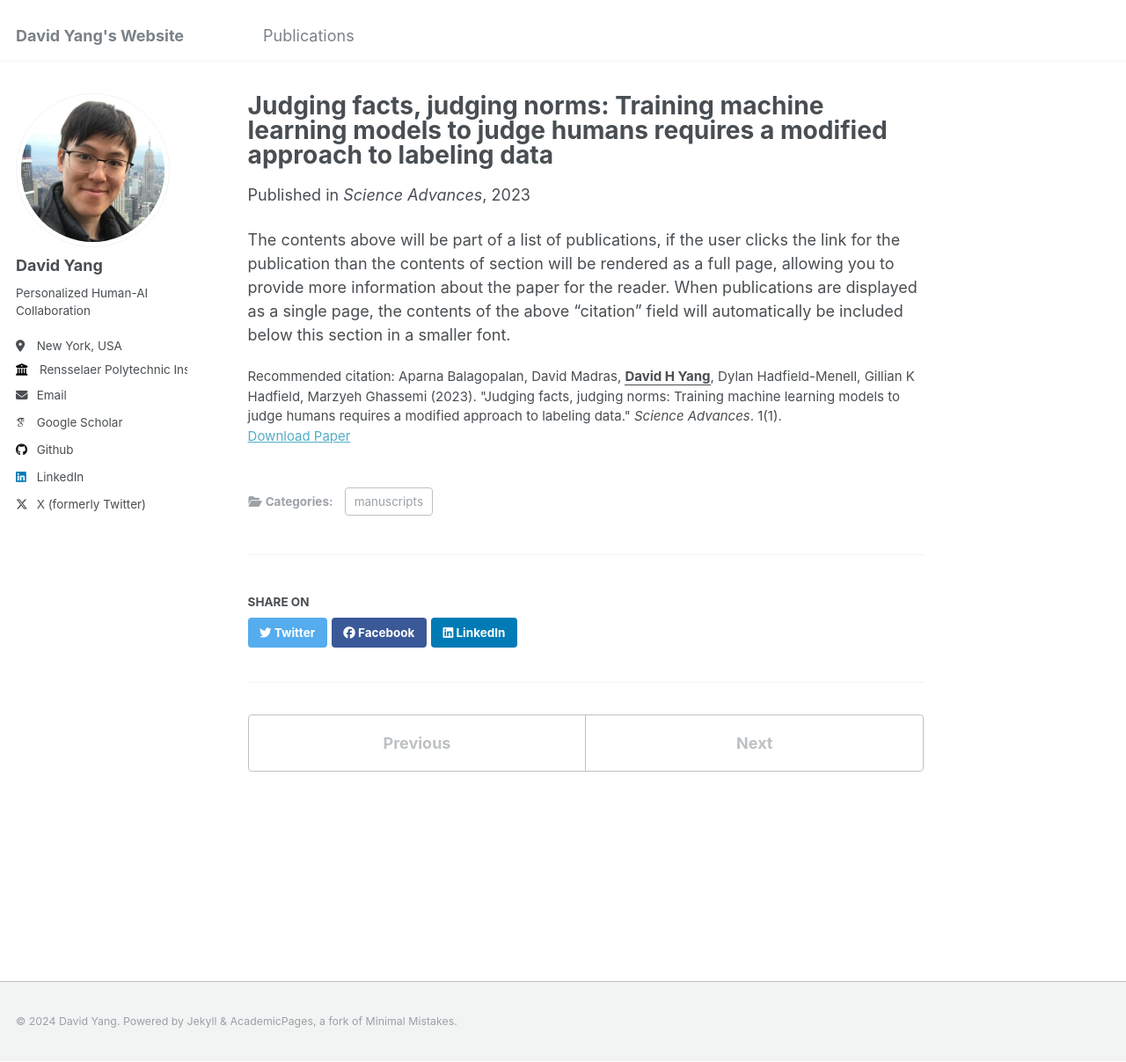
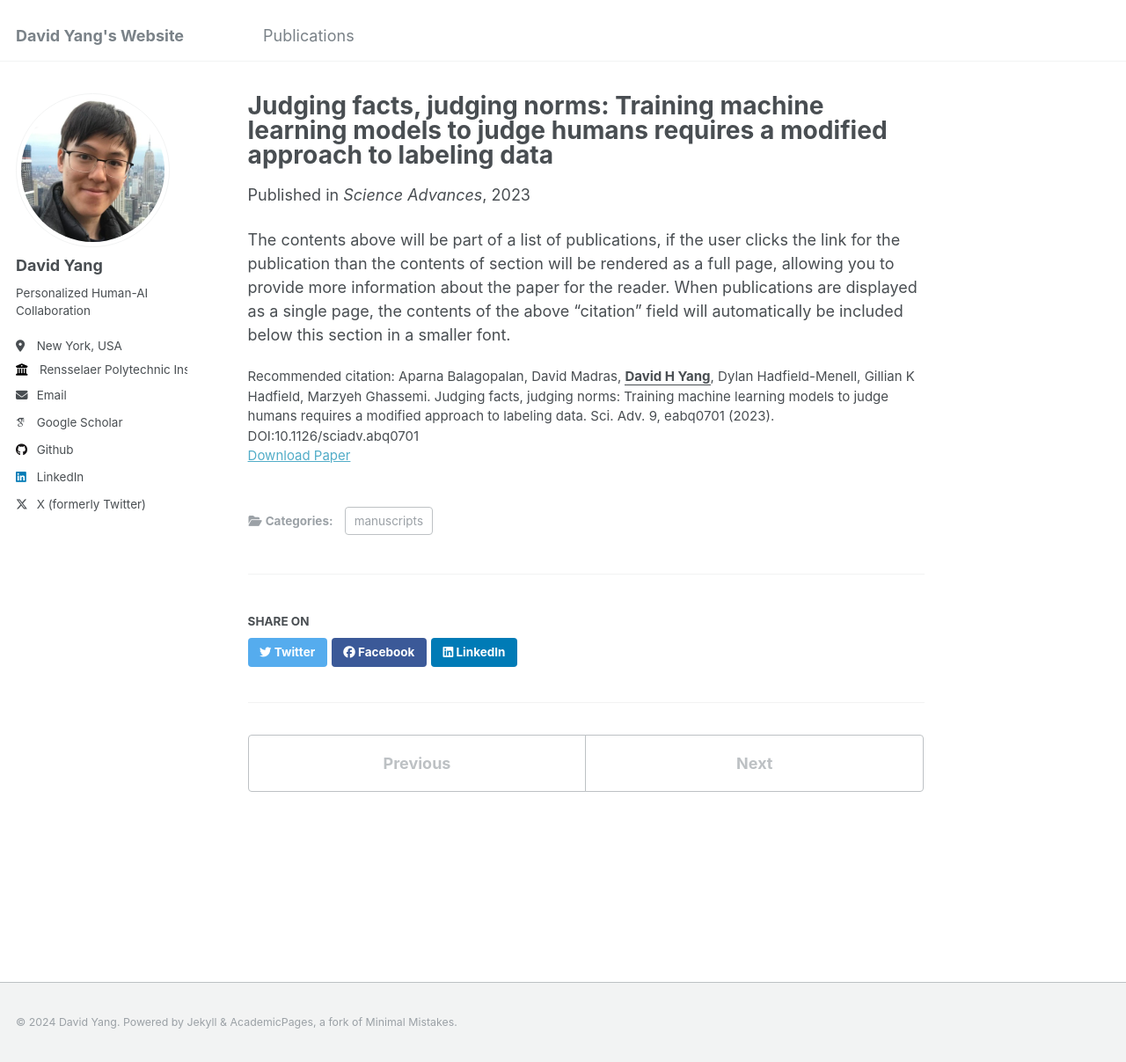
Before and after one commit to Davidhy514/davidhy.github.io, a Jekyll site: the page built from _publications/2023-05-10-judging-facts.md, in a window 1280 px wide and 1207 px high. Shown: the whole window at 88% size. Built offline with Jekyll 4.4.1, drawn with Linux system fonts in a browser that asks for light colours; some web fonts are replaced.

Commit message:
Update 2023-05-10-judging-facts.md

```diff
--- a/_publications/2023-05-10-judging-facts.md
+++ b/_publications/2023-05-10-judging-facts.md
@@ -9,7 +9,7 @@ dataset size) that routinely attract attention from ML researchers and practitio
 date: 2023-05-10
 venue: 'Science Advances'
 paperurl: 'https://www.science.org/doi/pdf/10.1126/sciadv.abq0701'
-citation: 'Aparna Balagopalan, David Madras, <u><strong>David H Yang</strong></u>, Dylan Hadfield-Menell, Gillian K Hadfield, Marzyeh Ghassemi (2023). &quot;Judging facts, judging norms: Training machine learning models to judge humans requires a modified approach to labeling data.&quot; <i>Science Advances</i>. 1(1).'
+citation: 'Aparna Balagopalan, David Madras, <u><strong>David H Yang</strong></u>, Dylan Hadfield-Menell, Gillian K Hadfield, Marzyeh Ghassemi. Judging facts, judging norms: Training machine learning models to judge humans requires a modified approach to labeling data. Sci. Adv. 9, eabq0701 (2023). DOI:10.1126/sciadv.abq0701'
 ---
 
 The contents above will be part of a list of publications, if the user clicks the link for the publication than the contents of section will be rendered as a full page, allowing you to provide more information about the paper for the reader. When publications are displayed as a single page, the contents of the above "citation" field will automatically be included below this section in a smaller font.
```
